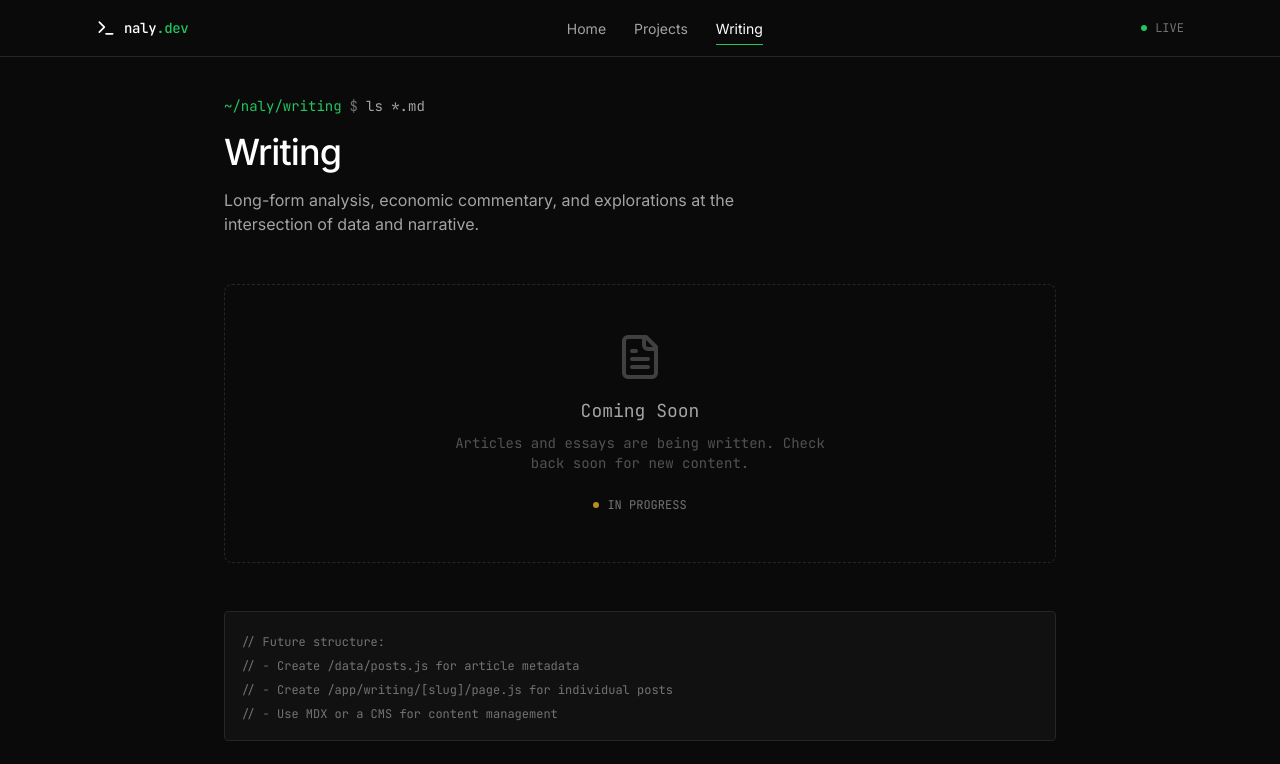
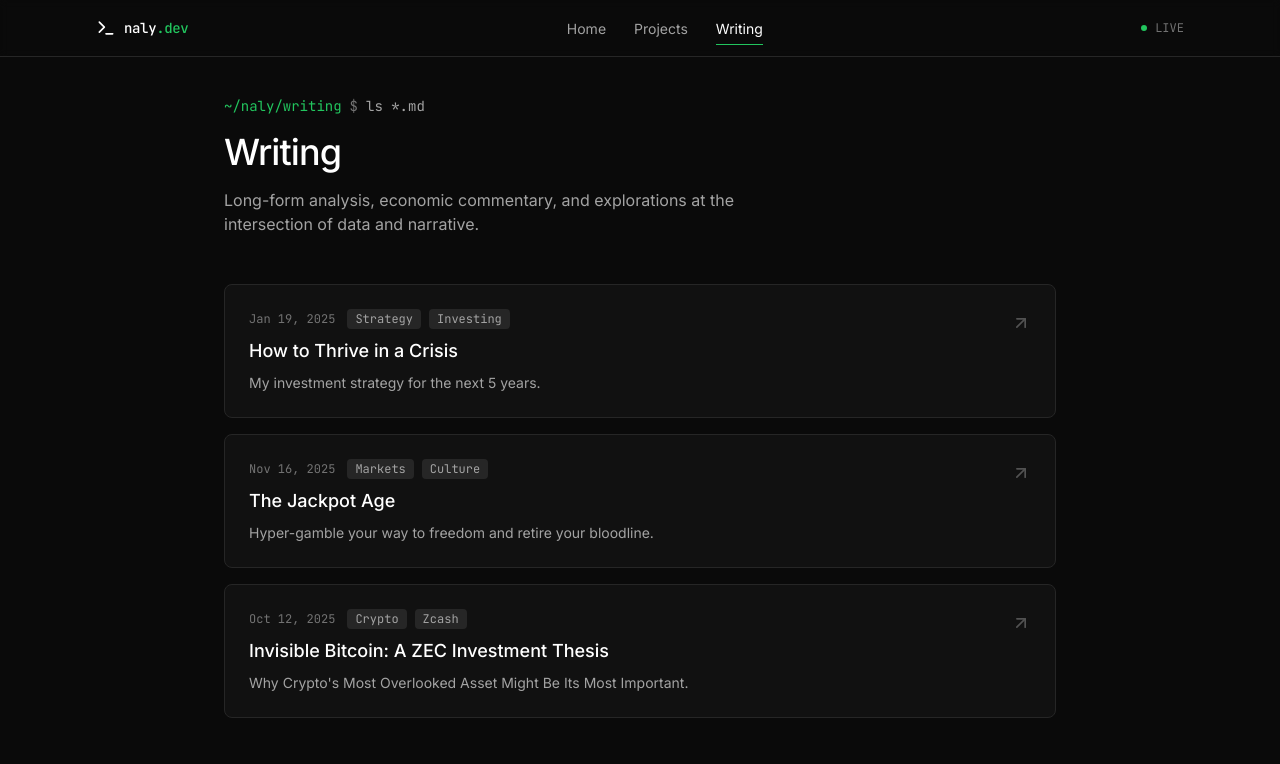
Before and after one commit to defi-naly/naly-dev, a Next.js app: page /writing in a window 1280 px wide. Shown: the top 764 px of the page. Built offline with nearby package versions, Linux system fonts and the light colour scheme.

Commit message:
Add social links and writing section
- Updated GitHub, X, and newsletter links
- Added three articles from MoneyVerse Substack
- Updated writing page with article cards and newsletter CTA

Co-Authored-By: Claude Opus 4.5 <noreply@anthropic.com>

```diff
--- a/app/writing/page.js
+++ b/app/writing/page.js
@@ -1,11 +1,20 @@
 import Header from '@/components/Header';
 import Footer from '@/components/Footer';
-import { FileText } from 'lucide-react';
+import { writing } from '@/data/projects';
+import { ArrowUpRight } from 'lucide-react';
 
 export const metadata = {
   title: 'Writing | naly.dev',
   description: 'Long-form analysis and economic commentary.',
 };
+
+function formatDate(dateString) {
+  return new Date(dateString).toLocaleDateString('en-US', {
+    year: 'numeric',
+    month: 'short',
+    day: 'numeric',
+  });
+}
 
 export default function WritingPage() {
   return (
@@ -31,33 +40,63 @@ export default function WritingPage() {
             </p>
           </div>
 
-          {/* Empty state */}
-          <div className="border border-dashed border-neutral-800 rounded-lg p-12 text-center">
-            <FileText className="w-12 h-12 text-neutral-700 mx-auto mb-4" />
-            <h2 className="font-mono text-lg text-neutral-400 mb-2">
-              Coming Soon
-            </h2>
-            <p className="font-mono text-sm text-neutral-600 max-w-sm mx-auto">
-              Articles and essays are being written.
-              Check back soon for new content.
-            </p>
-            <div className="mt-6 inline-flex items-center gap-2 text-xs font-mono text-neutral-500">
-              <span className="w-1.5 h-1.5 rounded-full bg-amber-400 animate-pulse" />
-              IN PROGRESS
-            </div>
+          {/* Articles list */}
+          <div className="space-y-4">
+            {writing.map((article) => (
+              <a
+                key={article.id}
+                href={article.href}
+                target="_blank"
+                rel="noopener noreferrer"
+                className="group block p-6 bg-terminal-surface border border-neutral-800 rounded-lg hover:border-neutral-700 hover:bg-neutral-900/50 transition-all"
+              >
+                <div className="flex items-start justify-between gap-4">
+                  <div className="flex-1">
+                    <div className="flex items-center gap-3 mb-2">
+                      <span className="font-mono text-xs text-neutral-500">
+                        {formatDate(article.date)}
+                      </span>
+                      <div className="flex gap-2">
+                        {article.tags.map((tag) => (
+                          <span
+                            key={tag}
+                            className="px-2 py-0.5 text-xs font-mono bg-neutral-800 text-neutral-400 rounded"
+                          >
+                            {tag}
+                          </span>
+                        ))}
+                      </div>
+                    </div>
+
+                    <h2 className="text-lg font-medium text-white mb-2 group-hover:text-terminal-accent transition-colors">
+                      {article.title}
+                    </h2>
+
+                    <p className="text-sm text-neutral-400">
+                      {article.description}
+                    </p>
+                  </div>
+
+                  <ArrowUpRight className="w-5 h-5 text-neutral-600 group-hover:text-terminal-accent transition-colors flex-shrink-0 mt-1" />
+                </div>
+              </a>
+            ))}
           </div>
 
-          {/* Future article list structure hint */}
-          <div className="mt-12 p-4 bg-terminal-surface border border-neutral-800 rounded">
-            <code className="font-mono text-xs text-neutral-500">
-              {`// Future structure:`}
-              <br />
-              {`// - Create /data/posts.js for article metadata`}
-              <br />
-              {`// - Create /app/writing/[slug]/page.js for individual posts`}
-              <br />
-              {`// - Use MDX or a CMS for content management`}
-            </code>
+          {/* Newsletter CTA */}
+          <div className="mt-12 p-6 bg-terminal-surface border border-neutral-800 rounded-lg text-center">
+            <p className="text-neutral-400 mb-4">
+              Want more? Subscribe to the newsletter for weekly insights.
+            </p>
+            <a
+              href="https://moneyverse.substack.com/"
+              target="_blank"
+              rel="noopener noreferrer"
+              className="inline-flex items-center gap-2 px-4 py-2 bg-terminal-accent text-terminal-bg font-mono text-sm rounded hover:bg-terminal-accent/90 transition-colors"
+            >
+              Subscribe to MoneyVerse
+              <ArrowUpRight className="w-4 h-4" />
+            </a>
           </div>
         </div>
       </main>
--- a/data/projects.js
+++ b/data/projects.js
@@ -32,20 +32,47 @@ export const projects = [
 export const socialLinks = {
   github: {
     label: 'GitHub',
-    href: 'https://github.com/naly',
-    username: '@naly',
+    href: 'https://github.com/defi-naly',
+    username: '@defi-naly',
   },
   twitter: {
     label: 'X (Twitter)',
-    href: 'https://x.com/naly',
-    username: '@naly',
+    href: 'https://x.com/defi_naly',
+    username: '@defi_naly',
   },
   newsletter: {
     label: 'Newsletter',
-    href: 'https://newsletter.naly.dev',
+    href: 'https://moneyverse.substack.com/',
     description: 'Weekly insights on markets & code',
   },
 };
+
+export const writing = [
+  {
+    id: 'how-to-thrive-in-a-crisis',
+    title: 'How to Thrive in a Crisis',
+    description: 'My investment strategy for the next 5 years.',
+    date: '2025-01-19',
+    href: 'https://moneyverse.substack.com/p/how-to-thrive-in-a-crisis',
+    tags: ['Strategy', 'Investing'],
+  },
+  {
+    id: 'the-jackpot-age',
+    title: 'The Jackpot Age',
+    description: 'Hyper-gamble your way to freedom and retire your bloodline.',
+    date: '2025-11-16',
+    href: 'https://moneyverse.substack.com/p/the-jackpot-age',
+    tags: ['Markets', 'Culture'],
+  },
+  {
+    id: 'invisible-bitcoin-zec',
+    title: 'Invisible Bitcoin: A ZEC Investment Thesis',
+    description: "Why Crypto's Most Overlooked Asset Might Be Its Most Important.",
+    date: '2025-10-12',
+    href: 'https://moneyverse.substack.com/p/invisible-bitcoin-a-zec-investment',
+    tags: ['Crypto', 'Zcash'],
+  },
+];
 
 export const siteConfig = {
   name: 'naly.dev',
```
Also changed, not shown: .claude/settings.local.json.
